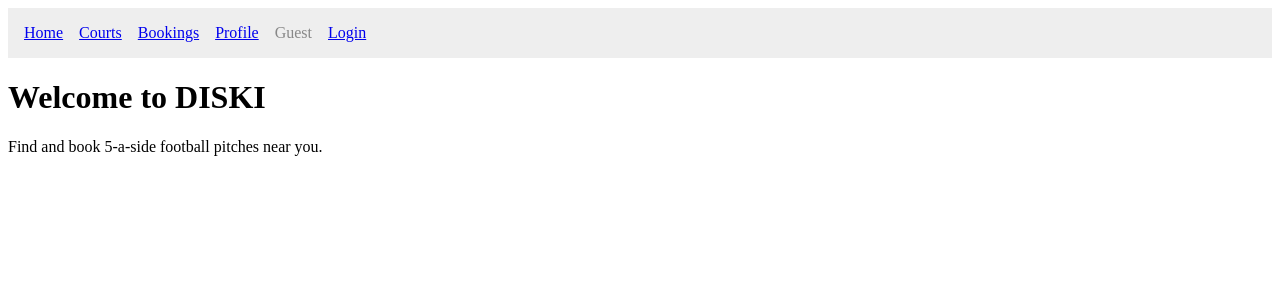
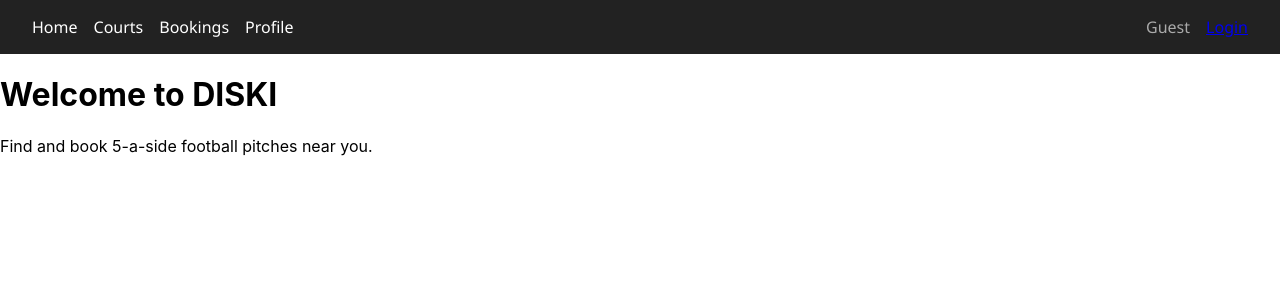
Before and after one commit to DanzoLuvsKFC/diski, a React (Create React App) app: page / in a window 1280 px wide. Shown: the top 300 px of the page. Built offline with nearby package versions, Linux system fonts and the light colour scheme.

Commit message:
This is the end.... (Adele Skyfall)

```diff
--- /dev/null
+++ b/src/components/Nav.css
@@ -0,0 +1,34 @@
+.navbar {
+  display: flex;
+  justify-content: space-between;
+  align-items: center;
+  padding: 1rem 2rem;
+  background-color: #222;
+  color: white;
+  font-family: 'Segoe UI', sans-serif;
+}
+
+.nav-left a {
+  color: white;
+  text-decoration: none;
+  margin-right: 1rem;
+}
+
+.nav-left a:hover {
+  text-decoration: underline;
+}
+
+.nav-right {
+  display: flex;
+  align-items: center;
+  gap: 1rem;
+}
+
+.nav-user {
+  font-weight: bold;
+  color: #00ff88;
+}
+
+.nav-guest {
+  color: #aaa;
+}
--- a/src/components/Navbar.jsx
+++ b/src/components/Navbar.jsx
@@ -1,5 +1,6 @@
 import { Link, useNavigate } from 'react-router-dom';
 import { useAuth } from '../context/AuthContext';
+import './Nav.css';
 
 export default function Navbar() {
   const { user, logout } = useAuth();
@@ -11,26 +12,29 @@ export default function Navbar() {
   };
 
   return (
-    <nav style={{ padding: '1rem', backgroundColor: '#eee', display: 'flex', alignItems: 'center', gap: '1rem' }}>
-      <Link to="/">Home</Link>
-      <Link to="/courts">Courts</Link>
-      <Link to="/bookings">Bookings</Link>
-      <Link to="/profile">Profile</Link>
+    <nav className="navbar">
+      {/* Left links */}
+      <div className="nav-left">
+        <Link to="/">Home</Link>
+        <Link to="/courts">Courts</Link>
+        <Link to="/bookings">Bookings</Link>
+        <Link to="/profile">Profile</Link>
+      </div>
 
-      {/* This span keeps the layout consistent */}
-      <div style={{ display: 'inline-block' }}>
+      {/* Right user actions */}
+      <div className="nav-right">
         {user ? (
-          <span style={{ fontWeight: 'bold' }}>{user.name}</span>
+          <>
+            <span className="nav-user">{user.name}</span>
+            <button onClick={handleLogout}>Logout</button>
+          </>
         ) : (
-          <span style={{ color: '#888' }}>Guest</span>
+          <>
+            <span className="nav-guest">Guest</span>
+            <Link to="/login">Login</Link>
+          </>
         )}
       </div>
-
-      {user ? (
-        <button onClick={handleLogout}>Logout</button>
-      ) : (
-        <Link to="/login">Login</Link>
-      )}
     </nav>
   );
 }
--- a/src/index.js
+++ b/src/index.js
@@ -1,7 +1,8 @@
 import React from 'react';
 import ReactDOM from 'react-dom/client';
 import App from './App';
-import { AuthProvider } from './context/AuthContext'; // ✅ Add this
+import { AuthProvider } from './context/AuthContext';
+import './index.css';
 
 ReactDOM.createRoot(document.getElementById('root')).render(
   <React.StrictMode>
```
